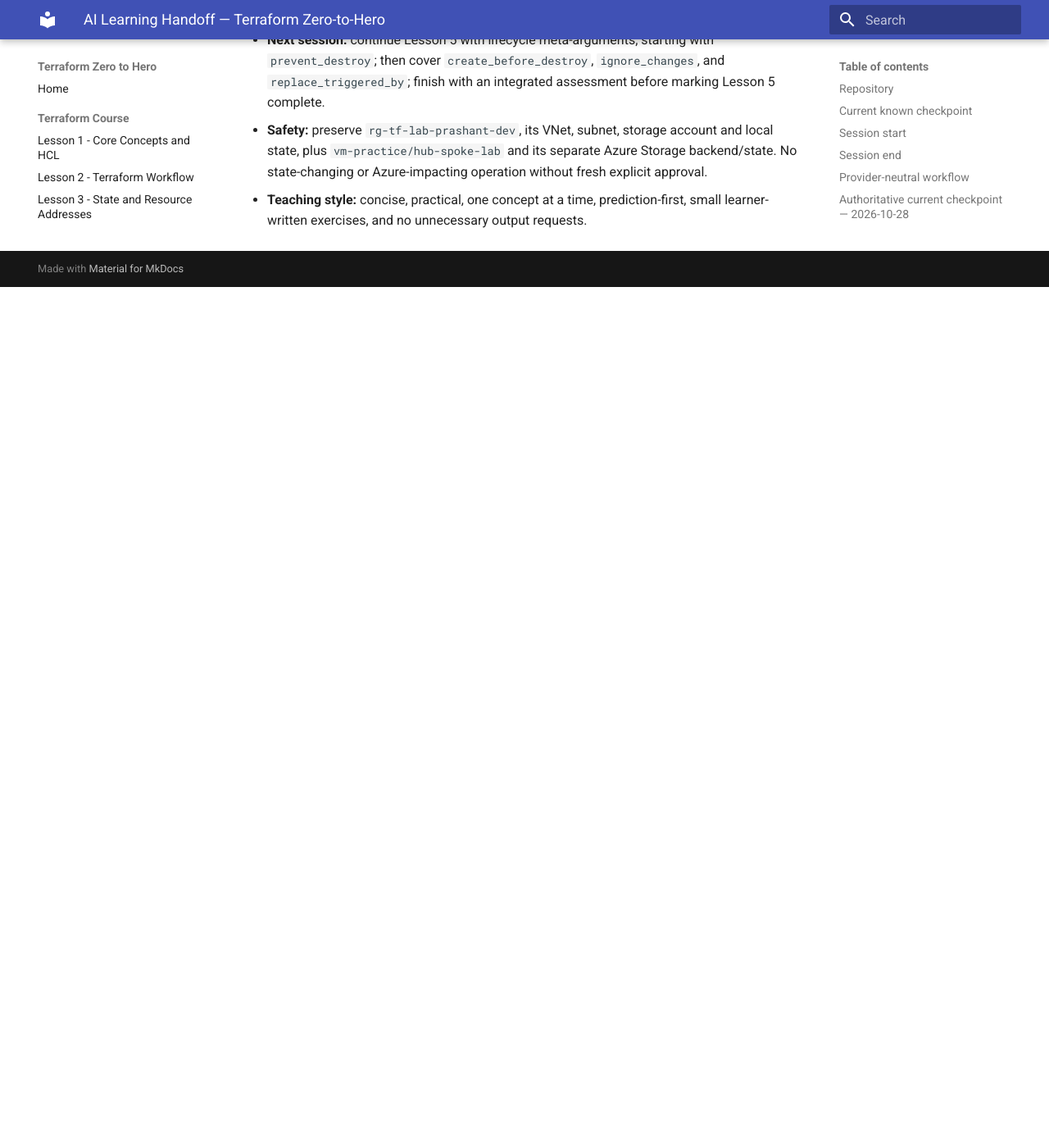
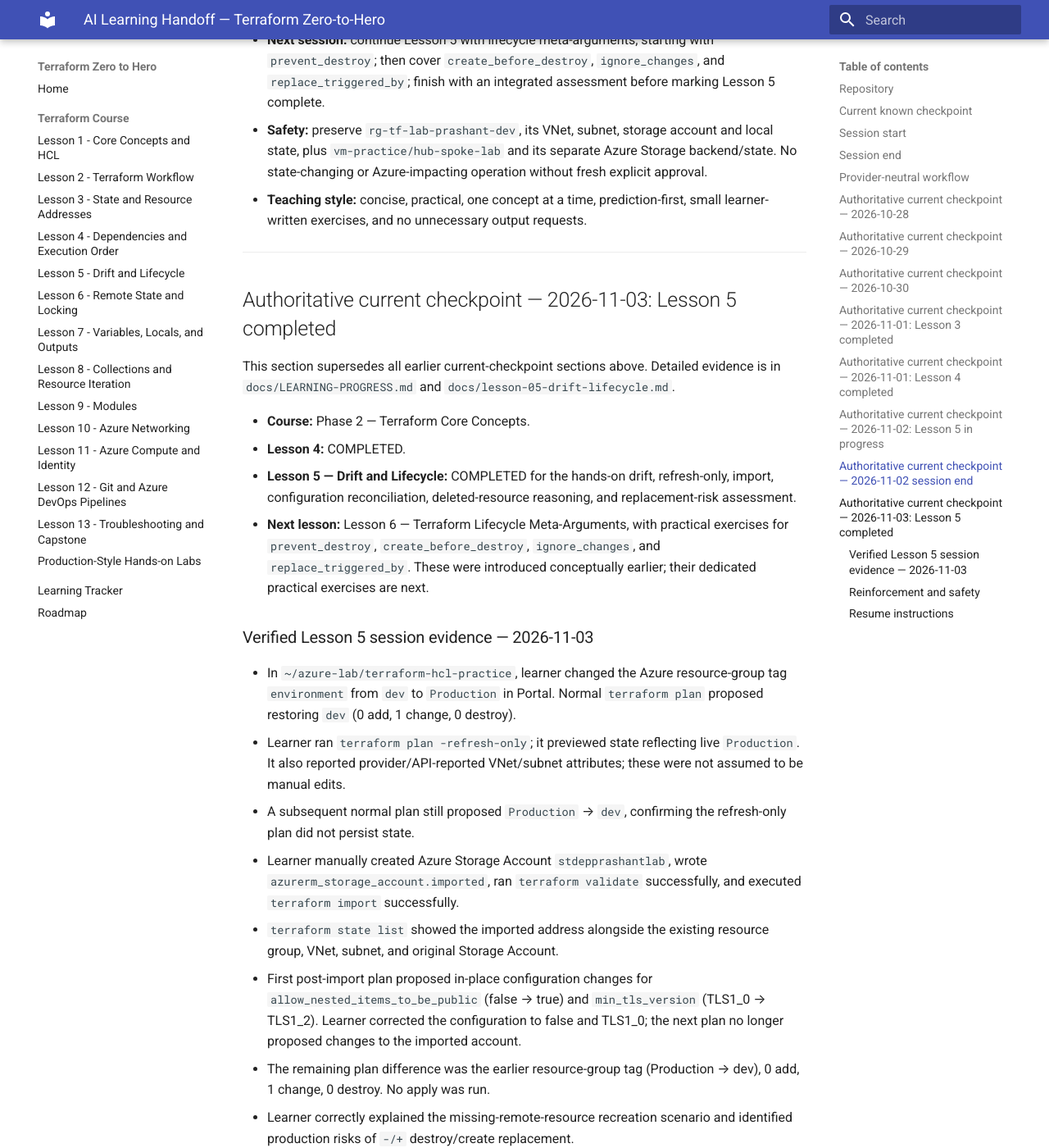
Before and after one commit to pshewale-dev/terraform-azure-lab, an MkDocs documentation site: the page built from docs/AI-LEARNING-HANDOFF.md, in a window 1280 px wide and 1400 px high, scrolled down 7255 px. Shown: the whole window at 82% size. Built offline with MkDocs 1.6.1 and Material for MkDocs 9.7.7, drawn with Linux system fonts in a browser that asks for light colours; before the commit the page ends 7605 px from its top, so only the background shows below that; some of the changed text lies outside the part shown.

Commit message:
docs: update Terraform learning handoff to Lesson 6

```diff
--- a/docs/AI-LEARNING-HANDOFF.md
+++ b/docs/AI-LEARNING-HANDOFF.md
@@ -129,3 +129,35 @@ This section supersedes all earlier current-checkpoint sections above. The detai
 - **Next session:** continue Lesson 5 with lifecycle meta-arguments, starting with `prevent_destroy`; then cover `create_before_destroy`, `ignore_changes`, and `replace_triggered_by`; finish with an integrated assessment before marking Lesson 5 complete.
 - **Safety:** preserve `rg-tf-lab-prashant-dev`, its VNet, subnet, storage account and local state, plus `vm-practice/hub-spoke-lab` and its separate Azure Storage backend/state. No state-changing or Azure-impacting operation without fresh explicit approval.
 - **Teaching style:** concise, practical, one concept at a time, prediction-first, small learner-written exercises, and no unnecessary output requests.
+
+---
+
+## Authoritative current checkpoint — 2026-11-03: Lesson 5 completed
+
+This section supersedes all earlier current-checkpoint sections above. Detailed evidence is in `docs/LEARNING-PROGRESS.md` and `docs/lesson-05-drift-lifecycle.md`.
+
+- **Course:** Phase 2 — Terraform Core Concepts.
+- **Lesson 4:** COMPLETED.
+- **Lesson 5 — Drift and Lifecycle:** COMPLETED for the hands-on drift, refresh-only, import, configuration reconciliation, deleted-resource reasoning, and replacement-risk assessment.
+- **Next lesson:** Lesson 6 — Terraform Lifecycle Meta-Arguments, with practical exercises for `prevent_destroy`, `create_before_destroy`, `ignore_changes`, and `replace_triggered_by`. These were introduced conceptually earlier; their dedicated practical exercises are next.
+
+### Verified Lesson 5 session evidence — 2026-11-03
+- In `~/azure-lab/terraform-hcl-practice`, learner changed the Azure resource-group tag `environment` from `dev` to `Production` in Portal. Normal `terraform plan` proposed restoring `dev` (0 add, 1 change, 0 destroy).
+- Learner ran `terraform plan -refresh-only`; it previewed state reflecting live `Production`. It also reported provider/API-reported VNet/subnet attributes; these were not assumed to be manual edits.
+- A subsequent normal plan still proposed `Production` → `dev`, confirming the refresh-only plan did not persist state.
+- Learner manually created Azure Storage Account `stdepprashantlab`, wrote `azurerm_storage_account.imported`, ran `terraform validate` successfully, and executed `terraform import` successfully.
+- `terraform state list` showed the imported address alongside the existing resource group, VNet, subnet, and original Storage Account.
+- First post-import plan proposed in-place configuration changes for `allow_nested_items_to_be_public` (false → true) and `min_tls_version` (TLS1_0 → TLS1_2). Learner corrected the configuration to false and TLS1_0; the next plan no longer proposed changes to the imported account.
+- The remaining plan difference was the earlier resource-group tag (Production → dev), 0 add, 1 change, 0 destroy. No apply was run.
+- Learner correctly explained the missing-remote-resource recreation scenario and identified production risks of `-/+` destroy/create replacement.
+
+### Reinforcement and safety
+- In the final integrated verbal assessment, learner initially reversed refresh-only behavior. Reinforce: `terraform plan -refresh-only` previews a change to **Terraform state** to reflect Azure; it does not change Azure.
+- After an object has been imported, fix any configuration mismatch in its resource block and review the plan; do not import it a second time.
+- The manually created/imported Storage Account and the resource-group tag drift are part of the current lab. Preserve them and the local state. Do not clean up or delete them without fresh explicit approval.
+- No ordinary apply or refresh-only apply was run. No apply, destroy, state mutation, backend migration, or impactful Azure operation without fresh explicit approval.
+
+### Resume instructions
+1. Briefly ask the learner what `terraform plan -refresh-only` updates.
+2. Continue with Lesson 6 practical lifecycle meta-arguments, one concept at a time.
+3. Keep the teaching concise, practical, prediction-first, and avoid unnecessary command-output requests.
```
